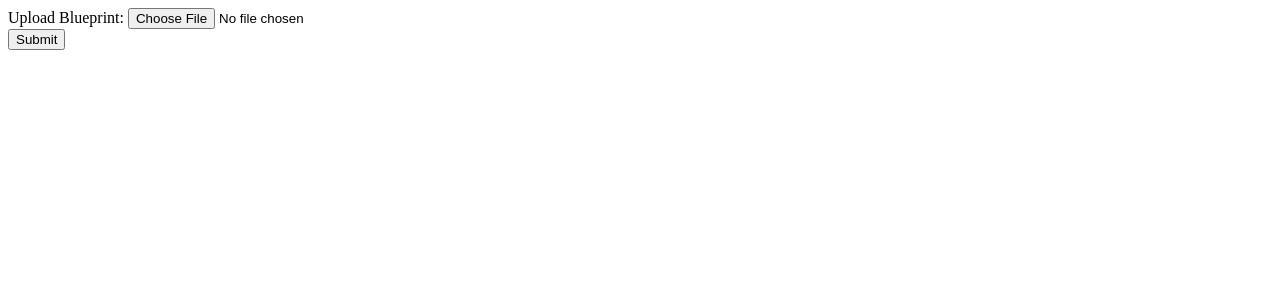
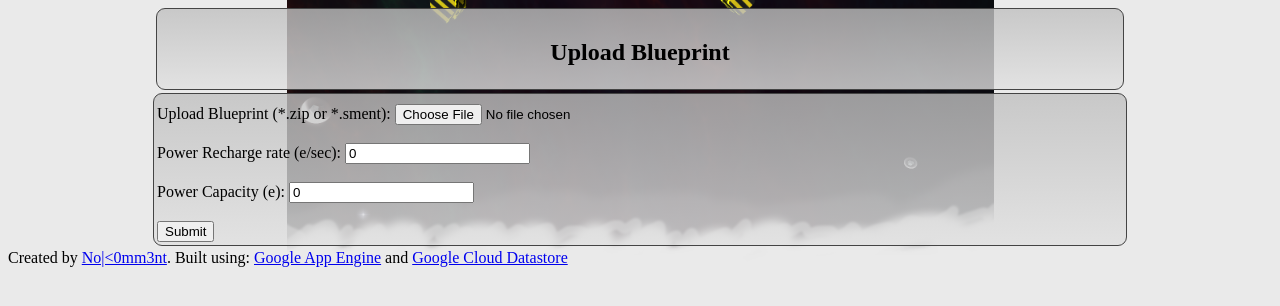
Before and after one commit to dmcgrath/starmade-blueprint-library, a Flask app: template templates/upload.html in a window 1280 px wide. Shown: the top 306 px of the page. Run offline with Flask 2, Linux system fonts and the light colour scheme; the template is opened without the code that fills it: most values are stand-ins (such as "Sample title", 1, 10 or a date in 2020); parts of the project's set-up code (start-up, migrations or seed data) failed here and were passed over.

Commit message:
Updating uploading to allow for user supplied power recharge and capacity

```diff
--- a/javascript/blueprint_load.js
+++ b/javascript/blueprint_load.js
@@ -8,7 +8,7 @@ function details() {
         block = document.getElementById("element"+block_id)
         if(block) {
             block_count = block.innerHTML;
-            block.innerHTML = "<p>"+block_list[block_id]+": "+block_count+"</p>";
+            block.innerHTML = block_list[block_id]+": "+block_count;
         }
     }
 }
--- a/main.py
+++ b/main.py
@@ -34,17 +34,21 @@ def upload():
 def submit():
     if request.method == 'POST':
         f = request.files['file']
+        power_recharge = starmade.valid_power(request.form['power_recharge'])
+        power_capacity = starmade.valid_power(request.form['power_capacity'])
         blueprint_title = None
         header = f.headers['Content-Type']
         parsed_header = parse_options_header(header)
         blob_key = parsed_header[1]['blob-key']
 
-        blue_key = process_blueprint(blob_key, blueprint_title)
+        blue_key = process_blueprint(blob_key, blueprint_title, power_recharge,
+                                     power_capacity)
 
         return render_template('finished_upload.html',
                                blue_key=blue_key.urlsafe())
 
-def process_blueprint(blob_key, blueprint_title, blue_key=None):
+def process_blueprint(blob_key, blueprint_title, power_recharge=0,
+                      power_capacity=0, blue_key=None):
     blob_info = blobstore.get(blob_key)
     blob = blob_info.open()
 
@@ -55,9 +59,10 @@ def process_blueprint(blob_key, blueprint_title, blue_key=None):
             blueprint_title = filename[:filename.find("/")].replace("_", " ")
             header_blob = zip_file.open(filename)
             return process_header(blob_key, header_blob, blueprint_title,
-                                  blue_key)
+                                  power_recharge, power_capacity, blue_key)
 
-def process_header(blob_key, blob, blueprint_title, blue_key=None):
+def process_header(blob_key, blob, blueprint_title, power_recharge=0,
+                   power_capacity=0, blue_key=None):
     version_struct = Struct('>i')
     ver = version_struct.unpack(blob.read(version_struct.size))[0]
     if ver > 65535:
@@ -260,6 +265,8 @@ def process_header(blob_key, blob, blueprint_title, blue_key=None):
     blueprint.max_dimension = max(length, width, height)
     blueprint.class_rank = int(max(math.log10(total_mass), 0))
     blueprint.title = blueprint_title
+    blueprint.power_recharge = power_recharge
+    blueprint.power_capacity = power_capacity
     blue_key = blueprint.put()
 
     return blue_key
--- a/starmade/blueprint.py
+++ b/starmade/blueprint.py
@@ -2,7 +2,7 @@
 
 from google.appengine.ext import blobstore, ndb
 
-SCHEMA_VERSION_CURRENT = 12
+SCHEMA_VERSION_CURRENT = 13
 
 class Blueprint(ndb.Model):
     """Datastore Entity for Blueprints"""
@@ -17,4 +17,6 @@ class Blueprint(ndb.Model):
     height = ndb.IntegerProperty(indexed=True)
     max_dimension = ndb.IntegerProperty(indexed=True)
     class_rank = ndb.IntegerProperty(indexed=True)
+    power_recharge = ndb.FloatProperty(indexed=False)
+    power_capacity = ndb.FloatProperty(indexed=False)
     title = ndb.StringProperty(indexed=True) # Indexed for Projection only
--- a/templates/upload.html
+++ b/templates/upload.html
@@ -1,4 +1,23 @@
-<form action="{{ uploadUri }}" method="POST" enctype="multipart/form-data">
-	Upload Blueprint: <input type="file" name="file"><br>
-	<input type="submit" name="submit" value="Submit">
-</form>
+{% extends "base.html" %}
+{% block head %}
+    {{ super() }}
+{% endblock %}
+{% block title %}Upload Blueprint{% endblock %}
+{% block content %}
+<div id="headline" class="col">
+    <h2>Upload Blueprint</h2>
+</div>
+<div id="upload" class="col">
+  <form action="{{ uploadUri }}" method="POST" enctype="multipart/form-data">
+    Upload Blueprint (*.zip or *.sment): <input type="file" name="file"><br><br>
+    Power Recharge rate (e/sec): <input type="text" name="power_recharge" value="0" min="0" max="99999999"
+ step="0.1"><br><br>
+    Power Capacity (e): <input type="text" name="power_capacity" value="0" min="0" max="99999999"
+ step="0.1"><br><br>
+    <input type="submit" name="submit" value="Submit">
+  </form>
+</div>
+{% endblock %}
+{% block final %}
+{{ super() }}
+{% endblock %}
```
Also changed, not shown: starmade/helper_functions.py (+9 -0 lines).
